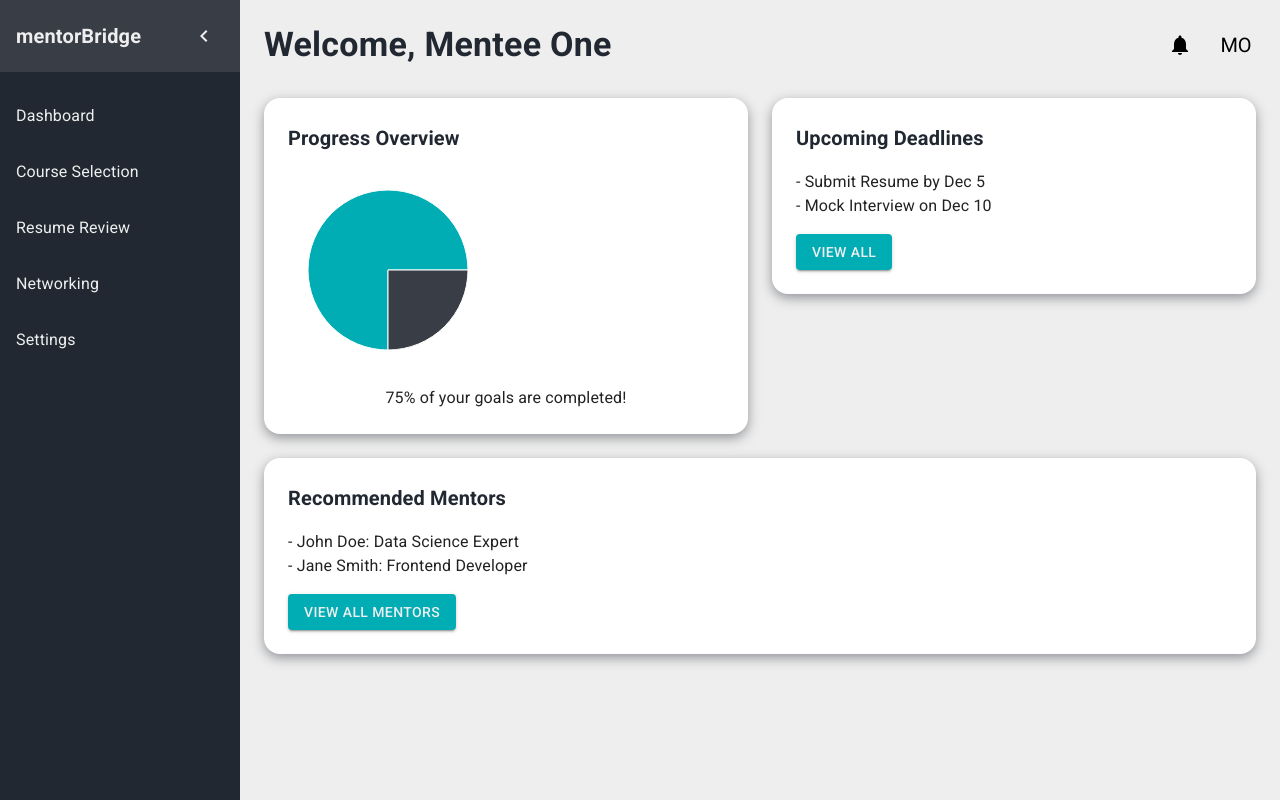
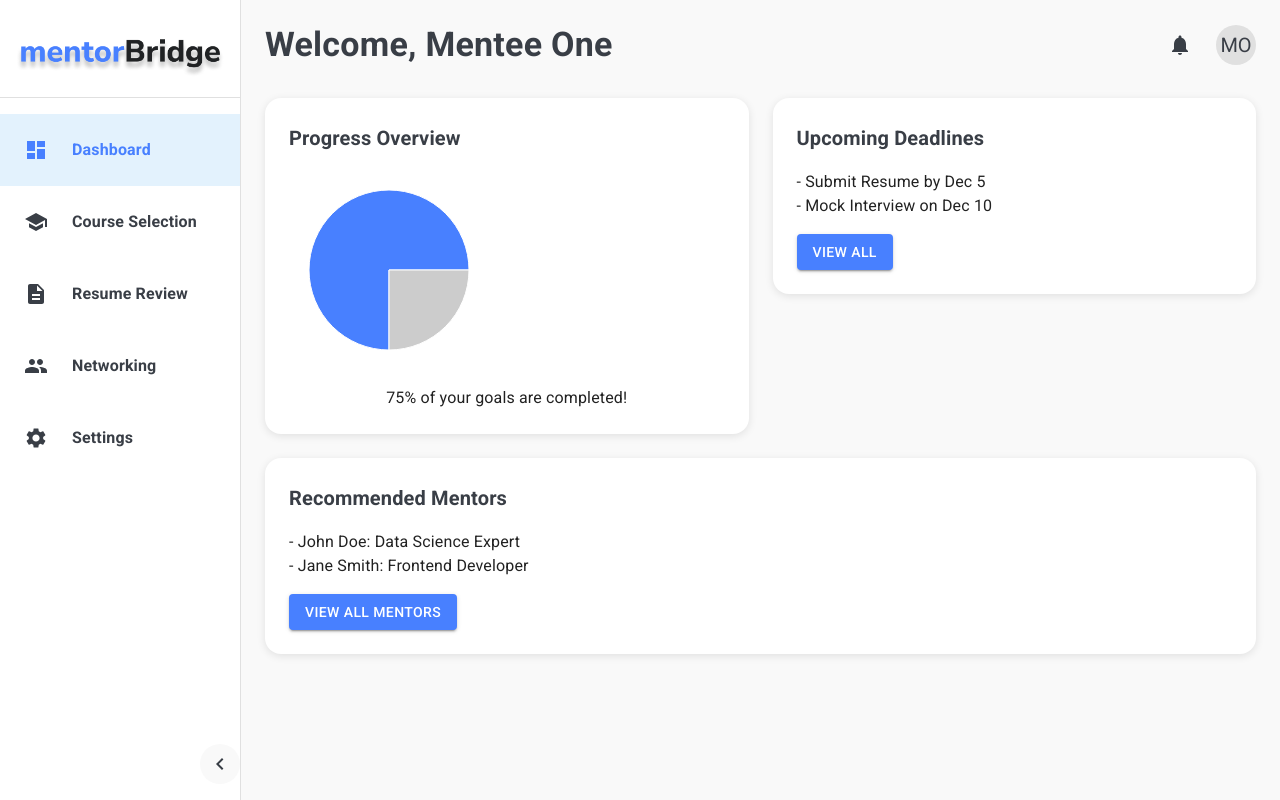
Before and after one commit to ChinmayJoshi98/mentorBridge, a React (Create React App) app in the folder client/: page /dashboard in a window 1280 px wide. Built offline with nearby package versions, Linux system fonts and the light colour scheme.

Commit message:
Color theme changed and extra files deleted

```diff
--- a/client/src/pages/Dashboard.js
+++ b/client/src/pages/Dashboard.js
@@ -10,30 +10,48 @@ import {
     Button,
 } from '@mui/material';
 import NotificationsIcon from '@mui/icons-material/Notifications';
+import DashboardIcon from '@mui/icons-material/Dashboard';
+import SchoolIcon from '@mui/icons-material/School';
+import DescriptionIcon from '@mui/icons-material/Description';
+import PeopleIcon from '@mui/icons-material/People';
+import SettingsIcon from '@mui/icons-material/Settings';
 import MenuIcon from '@mui/icons-material/Menu';
 import ChevronLeftIcon from '@mui/icons-material/ChevronLeft';
+import ChevronRightIcon from '@mui/icons-material/ChevronRight';
 import { PieChart, Pie, Cell } from 'recharts';
+import logo from './assets/logo.png';
 
 const Dashboard = () => {
-    // State to manage sidebar collapse
     const [isSidebarOpen, setSidebarOpen] = useState(true);
+    const [selectedItem, setSelectedItem] = useState('Dashboard');
 
     // Dummy data for pie chart
     const pieData = [
-        { name: 'Completed', value: 75, color: '#00ADB5' },
-        { name: 'Remaining', value: 25, color: '#393E46' },
+        { name: 'Completed', value: 75, color: '#4880FF' }, // Updated primary blue
+        { name: 'Remaining', value: 25, color: '#CCCCCC' }, // Gray for remaining
+    ];
+
+    // Sidebar options with icons
+    const sidebarOptions = [
+        { label: 'Dashboard', icon: <DashboardIcon /> },
+        { label: 'Course Selection', icon: <SchoolIcon /> },
+        { label: 'Resume Review', icon: <DescriptionIcon /> },
+        { label: 'Networking', icon: <PeopleIcon /> },
+        { label: 'Settings', icon: <SettingsIcon /> },
     ];
 
     return (
-        <Box sx={{ display: 'flex', height: '100vh', backgroundColor: '#222831' }}>
+        <Box sx={{ display: 'flex', height: '100vh', backgroundColor: '#F9F9F9' }}>
             {/* Sidebar */}
             <Box
                 sx={{
                     width: isSidebarOpen ? 240 : 80,
-                    backgroundColor: '#222831',
-                    color: '#EEEEEE',
+                    backgroundColor: '#FFFFFF', // Sidebar bg is now white
+                    color: '#393E46',
                     transition: 'width 0.3s',
+                    borderRight: '1px solid #E0E0E0',
                     overflow: 'hidden',
+                    position: 'relative',
                 }}
             >
                 {/* Sidebar Header */}
@@ -43,52 +61,83 @@ const Dashboard = () => {
                         alignItems: 'center',
                         justifyContent: isSidebarOpen ? 'space-between' : 'center',
                         padding: 2,
-                        backgroundColor: '#393E46',
+                        borderBottom: '1px solid #E0E0E0',
                     }}
                 >
-                    {isSidebarOpen && (
-                        <Typography variant="h6" fontWeight="bold">
-                            mentorBridge
-                        </Typography>
-                    )}
-                    <IconButton
-                        onClick={() => setSidebarOpen(!isSidebarOpen)}
-                        sx={{ color: '#EEEEEE' }}
-                    >
-                        {isSidebarOpen ? <ChevronLeftIcon /> : <MenuIcon />}
-                    </IconButton>
+                    <img
+                        src={logo}
+                        alt="mentorBridge Logo"
+                        style={{
+                            height: isSidebarOpen ? '65px' : '15px',
+                            cursor: 'pointer',
+                            transition: 'height 0.3s',
+                        }}
+                    />
                 </Box>
 
                 {/* Sidebar Links */}
                 <Box sx={{ mt: 2 }}>
-                    {['Dashboard', 'Course Selection', 'Resume Review', 'Networking', 'Settings'].map((item, index) => (
+                    {sidebarOptions.map((item, index) => (
                         <Box
                             key={index}
+                            onClick={() => setSelectedItem(item.label)}
                             sx={{
+                                display: 'flex',
+                                alignItems: 'center',
+                                justifyContent: isSidebarOpen ? 'flex-start' : 'center',
                                 padding: isSidebarOpen ? 2 : 1,
-                                textAlign: isSidebarOpen ? 'left' : 'center',
                                 cursor: 'pointer',
+                                backgroundColor:
+                                    selectedItem === item.label ? '#E3F2FD' : 'transparent',
+                                color: selectedItem === item.label ? '#4880FF' : '#393E46',
                                 '&:hover': {
-                                    backgroundColor: '#393E46',
-                                    color: '#00ADB5',
+                                    backgroundColor: '#E3F2FD',
+                                    color: '#4880FF',
                                     transition: 'background-color 0.3s',
                                 },
                             }}
                         >
-                            {isSidebarOpen ? (
-                                <Typography>{item}</Typography>
-                            ) : (
-                                <Tooltip title={item} placement="right">
-                                    <Typography>{item[0]}</Typography>
-                                </Tooltip>
+                            <IconButton
+                                sx={{
+                                    color:
+                                        selectedItem === item.label ? '#4880FF' : '#393E46',
+                                    mr: isSidebarOpen ? 2 : 0,
+                                }}
+                            >
+                                {item.icon}
+                            </IconButton>
+                            {isSidebarOpen && (
+                                <Typography sx={{ fontWeight: 'bold' }}>
+                                    {item.label}
+                                </Typography>
                             )}
                         </Box>
                     ))}
                 </Box>
+
+                {/* Expand/Collapse Button */}
+                <IconButton
+                    onClick={() => setSidebarOpen(!isSidebarOpen)}
+                    sx={{
+                        position: 'absolute',
+                        bottom: 16,
+                        left: isSidebarOpen ? 200 : 20,
+                        color: '#393E46',
+                        backgroundColor: '#F9F9F9',
+                        borderRadius: '50%',
+                        '&:hover': {
+                            backgroundColor: '#4880FF',
+                            color: '#FFFFFF',
+                        },
+                        transition: 'left 0.3s',
+                    }}
+                >
+                    {isSidebarOpen ? <ChevronLeftIcon /> : <ChevronRightIcon />}
+                </IconButton>
             </Box>
 
             {/* Main Content */}
-            <Box sx={{ flex: 1, padding: 3, backgroundColor: '#EEEEEE' }}>
+            <Box sx={{ flex: 1, padding: 3, backgroundColor: '#F9F9F9' }}>
                 {/* Header */}
                 <Box
                     sx={{
@@ -98,16 +147,16 @@ const Dashboard = () => {
                         mb: 4,
                     }}
                 >
-                    <Typography variant="h4" fontWeight="bold" sx={{ color: '#222831' }}>
+                    <Typography variant="h4" fontWeight="bold" sx={{ color: '#393E46' }}>
                         Welcome, Mentee One
                     </Typography>
                     <Box sx={{ display: 'flex', alignItems: 'center', gap: 2 }}>
                         <Tooltip title="Notifications">
                             <IconButton>
-                                <NotificationsIcon sx={{ color: 'black' }} /> {/* Notifications icon in black */}
+                                <NotificationsIcon sx={{ color: '#393E46' }} />
                             </IconButton>
                         </Tooltip>
-                        <Avatar sx={{ bgcolor: '#EEEEEE', color: 'black' }}>MO</Avatar> {/* Profile icon in black */}
+                        <Avatar sx={{ bgcolor: '#E0E0E0', color: '#393E46' }}>MO</Avatar>
                     </Box>
                 </Box>
 
@@ -119,14 +168,14 @@ const Dashboard = () => {
                             sx={{
                                 padding: 3,
                                 borderRadius: 4,
-                                backgroundColor: 'white',
-                                boxShadow: '0 4px 12px rgba(57, 62, 70, 0.5)',
+                                backgroundColor: '#FFFFFF',
+                                boxShadow: '0 2px 8px rgba(0, 0, 0, 0.1)',
                             }}
                         >
                             <Typography
                                 variant="h6"
                                 fontWeight="bold"
-                                sx={{ mb: 2, color: '#222831' }}
+                                sx={{ mb: 2, color: '#393E46' }}
                             >
                                 Progress Overview
                             </Typography>
@@ -155,14 +204,14 @@ const Dashboard = () => {
                             sx={{
                                 padding: 3,
                                 borderRadius: 4,
-                                backgroundColor: 'white',
-                                boxShadow: '0 4px 12px rgba(57, 62, 70, 0.5)',
+                                backgroundColor: '#FFFFFF',
+                                boxShadow: '0 2px 8px rgba(0, 0, 0, 0.1)',
                             }}
                         >
                             <Typography
                                 variant="h6"
                                 fontWeight="bold"
-                                sx={{ mb: 2, color: '#222831' }}
+                                sx={{ mb: 2, color: '#393E46' }}
                             >
                                 Upcoming Deadlines
                             </Typography>
@@ -171,8 +220,8 @@ const Dashboard = () => {
                             <Button
                                 variant="contained"
                                 sx={{
-                                    backgroundColor: '#00ADB5',
-                                    color: '#EEEEEE',
+                                    backgroundColor: '#4880FF',
+                                    color: '#FFFFFF',
                                     marginTop: 2,
                                 }}
                             >
@@ -187,14 +236,14 @@ const Dashboard = () => {
                             sx={{
                                 padding: 3,
                                 borderRadius: 4,
-                                backgroundColor: 'white',
-                                boxShadow: '0 4px 12px rgba(57, 62, 70, 0.5)',
+                                backgroundColor: '#FFFFFF',
+                                boxShadow: '0 2px 8px rgba(0, 0, 0, 0.1)',
                             }}
                         >
                             <Typography
                                 variant="h6"
                                 fontWeight="bold"
-                                sx={{ mb: 2, color: '#222831' }}
+                                sx={{ mb: 2, color: '#393E46' }}
                             >
                                 Recommended Mentors
                             </Typography>
@@ -203,8 +252,8 @@ const Dashboard = () => {
                             <Button
                                 variant="contained"
                                 sx={{
-                                    backgroundColor: '#00ADB5',
-                                    color: '#EEEEEE',
+                                    backgroundColor: '#4880FF',
+                                    color: '#FFFFFF',
                                     marginTop: 2,
                                 }}
                             >
--- a/client/src/pages/Login.js
+++ b/client/src/pages/Login.js
@@ -10,7 +10,7 @@ import {
 } from '@mui/material';
 import { useNavigate } from 'react-router-dom';
 import backgroundImage from './assets/bg.png';
-import logo from './assets/Logo.png';
+import logo from './assets/logo.png';
 
 const Login = () => {
     const [email, setEmail] = useState('');
```
Also changed, not shown: client/src/pages/Button.js (deleted, +0 -31 lines), client/src/pages/Input.js (deleted, +0 -44 lines), client/src/pages/LoginPage.js (deleted, +0 -95 lines), client/src/pages/Logo.js (deleted, +0 -28 lines).
